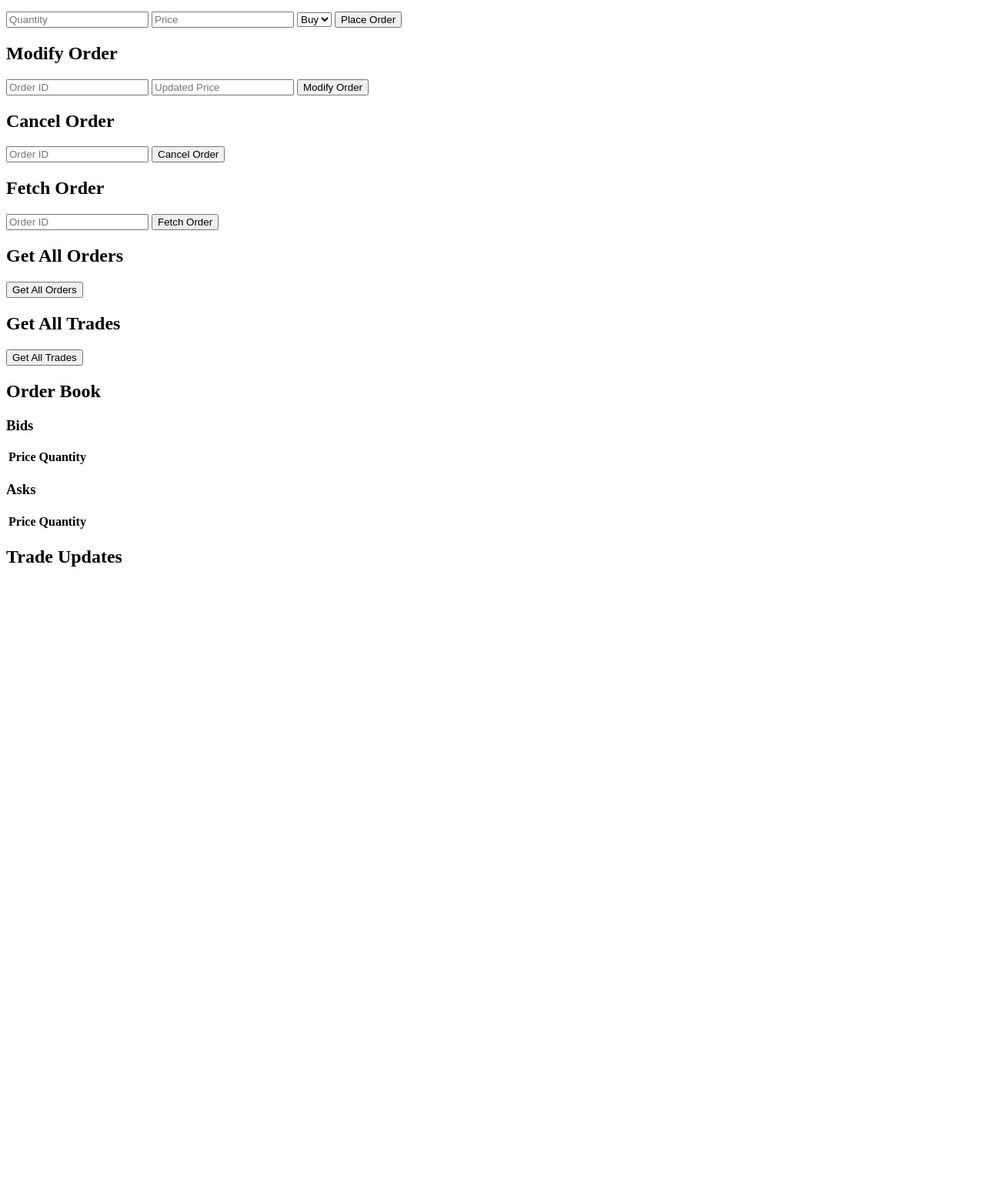
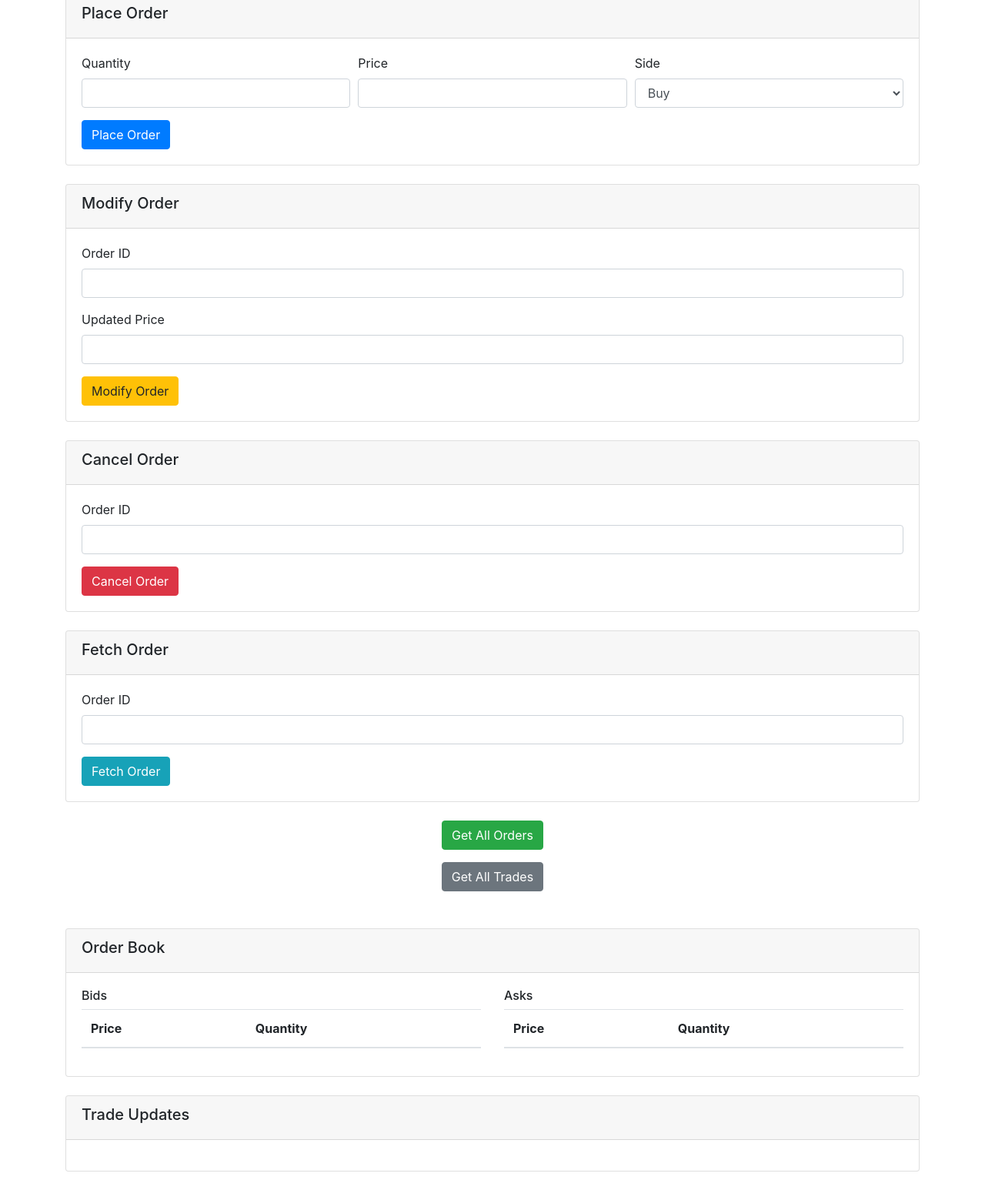
Before and after one commit to shikhharsiingh/order-api, a plain HTML site: page app/static/index.html in a window 1280 px wide. Shown: the part 112-1658 px from the top of the page at 77% size. Before the commit the page ends 869 px from the top, so only its background shows below. Drawn offline with nearby package versions, Linux system fonts and the light colour scheme.

Commit message:
feat: Modernize Order API Dashboard with Bootstrap
- Redesigned HTML structure for better user experience
- Implemented responsive layout using Bootstrap cards
- Enhanced order and trade tables with Bootstrap styling
- Added alerts for trade updates for better visibility
- Improved form handling and overall aesthetic of the dashboard

```diff
--- a/app/static/index.html
+++ b/app/static/index.html
@@ -4,79 +4,148 @@
 <head>
     <meta charset="UTF-8">
     <meta name="viewport" content="width=device-width, initial-scale=1.0">
-    <title>Order API Tester</title>
+    <title>Order API Dashboard</title>
+    <link rel="stylesheet" href="https://stackpath.bootstrapcdn.com/bootstrap/4.5.2/css/bootstrap.min.css">
     <script src="https://code.jquery.com/jquery-3.6.0.min.js"></script>
 </head>
 
 <body>
-    <h1>Order API Tester</h1>
+    <div class="container mt-5">
+        <h1 class="text-center">Order API Dashboard</h1>
 
-    <h2>Place Order</h2>
+        <div class="card mb-4">
+            <div class="card-header">
+                <h5>Place Order</h5>
+            </div>
+            <div class="card-body">
                 <form id="placeOrderForm">
-        <input type="number" id="quantity" placeholder="Quantity" required min="0">
-        <input type="number" id="price" step="0.01" placeholder="Price" required min="0">
-        <select id="side" required>
+                    <div class="form-row">
+                        <div class="form-group col-md-4">
+                            <label for="quantity">Quantity</label>
+                            <input type="number" id="quantity" class="form-control" required min="0">
+                        </div>
+                        <div class="form-group col-md-4">
+                            <label for="price">Price</label>
+                            <input type="number" id="price" class="form-control" step="0.01" required min="0">
+                        </div>
+                        <div class="form-group col-md-4">
+                            <label for="side">Side</label>
+                            <select id="side" class="form-control" required>
                                 <option value="-1">Buy</option>
                                 <option value="1">Sell</option>
                             </select>
-        <button type="submit">Place Order</button>
+                        </div>
+                    </div>
+                    <button type="submit" class="btn btn-primary">Place Order</button>
                 </form>
+            </div>
+        </div>
 
-    <h2>Modify Order</h2>
+        <div class="card mb-4">
+            <div class="card-header">
+                <h5>Modify Order</h5>
+            </div>
+            <div class="card-body">
                 <form id="modifyOrderForm">
-        <input type="text" id="modifyOrderId" placeholder="Order ID" required>
-        <input type="number" id="updatedPrice" step="0.01" placeholder="Updated Price" required min="0">
-        <button type="submit">Modify Order</button>
+                    <div class="form-group">
+                        <label for="modifyOrderId">Order ID</label>
+                        <input type="text" id="modifyOrderId" class="form-control" required>
+                    </div>
+                    <div class="form-group">
+                        <label for="updatedPrice">Updated Price</label>
+                        <input type="number" id="updatedPrice" class="form-control" step="0.01" required min="0">
+                    </div>
+                    <button type="submit" class="btn btn-warning">Modify Order</button>
                 </form>
+            </div>
+        </div>
 
-    <h2>Cancel Order</h2>
+        <div class="card mb-4">
+            <div class="card-header">
+                <h5>Cancel Order</h5>
+            </div>
+            <div class="card-body">
                 <form id="cancelOrderForm">
-        <input type="text" id="cancelOrderId" placeholder="Order ID" required>
-        <button type="submit">Cancel Order</button>
+                    <div class="form-group">
+                        <label for="cancelOrderId">Order ID</label>
+                        <input type="text" id="cancelOrderId" class="form-control" required>
+                    </div>
+                    <button type="submit" class="btn btn-danger">Cancel Order</button>
                 </form>
+            </div>
+        </div>
 
-    <h2>Fetch Order</h2>
+        <div class="card mb-4">
+            <div class="card-header">
+                <h5>Fetch Order</h5>
+            </div>
+            <div class="card-body">
                 <form id="fetchOrderForm">
-        <input type="text" id="fetchOrderId" placeholder="Order ID" required>
-        <button type="submit">Fetch Order</button>
+                    <div class="form-group">
+                        <label for="fetchOrderId">Order ID</label>
+                        <input type="text" id="fetchOrderId" class="form-control" required>
+                    </div>
+                    <button type="submit" class="btn btn-info">Fetch Order</button>
                 </form>
+            </div>
+        </div>
 
-    <h2>Get All Orders</h2>
-    <button onclick="getAllOrders()">Get All Orders</button>
-    <div id="allOrdersResult"></div>
+        <div class="text-center">
+            <button class="btn btn-success" onclick="getAllOrders()">Get All Orders</button>
+            <div id="allOrdersResult" class="mt-3"></div>
+        </div>
 
-    <h2>Get All Trades</h2>
-    <button onclick="getAllTrades()">Get All Trades</button>
-    <div id="allTradesResult"></div>
+        <div class="text-center">
+            <button class="btn btn-secondary" onclick="getAllTrades()">Get All Trades</button>
+            <div id="allTradesResult" class="mt-3"></div>
+        </div>
 
-    <h2>Order Book</h2>
-    <div id="order-book">
-        <div id="bids">
-            <h3>Bids</h3>
-            <table id="bids-table">
+        <div class="card mb-4 mt-5">
+            <div class="card-header">
+                <h5>Order Book</h5>
+            </div>
+            <div class="card-body">
+                <div class="row">
+                    <div class="col-md-6">
+                        <h6>Bids</h6>
+                        <table class="table" id="bids-table">
+                            <thead>
                                 <tr>
                                     <th>Price</th>
                                     <th>Quantity</th>
                                 </tr>
+                            </thead>
+                            <tbody></tbody>
                         </table>
                     </div>
-        <div id="asks">
-            <h3>Asks</h3>
-            <table id="asks-table">
+                    <div class="col-md-6">
+                        <h6>Asks</h6>
+                        <table class="table" id="asks-table">
+                            <thead>
                                 <tr>
                                     <th>Price</th>
                                     <th>Quantity</th>
                                 </tr>
+                            </thead>
+                            <tbody></tbody>
                         </table>
                     </div>
                 </div>
+            </div>
+        </div>
 
-    <h2>Trade Updates</h2>
+        <div class="card mb-4">
+            <div class="card-header">
+                <h5>Trade Updates</h5>
+            </div>
+            <div class="card-body">
                 <div id="wsUpdates"></div>
+            </div>
+        </div>
+    </div>
 
     <script>
         $(document).ready(function () {
-            // const clientId = 'client_' + Math.random().toString(36).substr(2, 9);
             const orderUpdateSocket = new WebSocket('ws://' + window.location.host + '/ws/trade_updates');
 
             orderUpdateSocket.onmessage = function (event) {
@@ -87,10 +156,10 @@
             };
 
             function displayOrderUpdate(data) {
-                console.log('Received trade update:', data);
                 const updateDiv = document.createElement('div');
+                updateDiv.className = "alert alert-success";
                 updateDiv.innerHTML = `
-                <h3>Trade Update</h3>
+                    <strong>Trade Update!</strong>
                     <p>Trade ID: ${data.trade.trade_id}</p>
                     <p>Matched Quantity: ${data.trade.quantity}</p>
                     <p>Trade Price: ${data.trade.price}</p>
@@ -169,7 +238,7 @@
                 success: function (data) {
                     const tableHtml = `
                         <h3>All Orders</h3>
-                        <table border="1">
+                        <table class="table table-bordered">
                             <thead>
                                 <tr>
                                     <th>Order ID</th>
@@ -209,10 +278,9 @@
                 url: '/trades',
                 type: 'GET',
                 success: function (data) {
-                    console.log(data);
                     const tableHtml = `
                         <h3>All Trades</h3>
-                        <table border="1">
+                        <table class="table table-bordered">
                             <thead>
                                 <tr>
                                     <th>Trade ID</th>
@@ -241,11 +309,9 @@
                     console.error('Error:', error);
                 }
             });
-        } const orderBookSocket = new WebSocket('ws://' + window.location.host + '/ws/order_book');
+        }
 
-        orderBookSocket.onopen = function () {
-            console.log('WebSocket connection established.');
-        };
+        const orderBookSocket = new WebSocket('ws://' + window.location.host + '/ws/order_book');
 
         orderBookSocket.onmessage = function (event) {
             try {
@@ -258,38 +324,28 @@
             }
         };
 
-        orderBookSocket.onerror = function (error) {
-            console.error('WebSocket error:', error);
-        };
-
-        orderBookSocket.onclose = function () {
-            console.log('WebSocket connection closed.');
-        };
-
-
         function updateOrderBook(orderBookData) {
-            const bidsTable = document.getElementById('bids-table');
-            const asksTable = document.getElementById('asks-table');
+            const bidsTableBody = document.getElementById('bids-table').getElementsByTagName('tbody')[0];
+            const asksTableBody = document.getElementById('asks-table').getElementsByTagName('tbody')[0];
 
             // Clear existing rows
-            bidsTable.innerHTML = '<tr><th>Price</th><th>Quantity</th></tr>';
-            asksTable.innerHTML = '<tr><th>Price</th><th>Quantity</th></tr>';
+            bidsTableBody.innerHTML = '';
+            asksTableBody.innerHTML = '';
 
             // Add new rows for bids
             orderBookData.bids.forEach(bid => {
-                const row = bidsTable.insertRow(-1);
+                const row = bidsTableBody.insertRow(-1);
                 row.insertCell(0).textContent = bid.price;
                 row.insertCell(1).textContent = bid.quantity;
             });
 
             // Add new rows for asks
             orderBookData.asks.forEach(ask => {
-                const row = asksTable.insertRow(-1);
+                const row = asksTableBody.insertRow(-1);
                 row.insertCell(0).textContent = ask.price;
                 row.insertCell(1).textContent = ask.quantity;
             });
         }
-
     </script>
 </body>
 
```
Also changed, not shown: 1 other file. Lines whose indentation alone changed are shown as unchanged.
